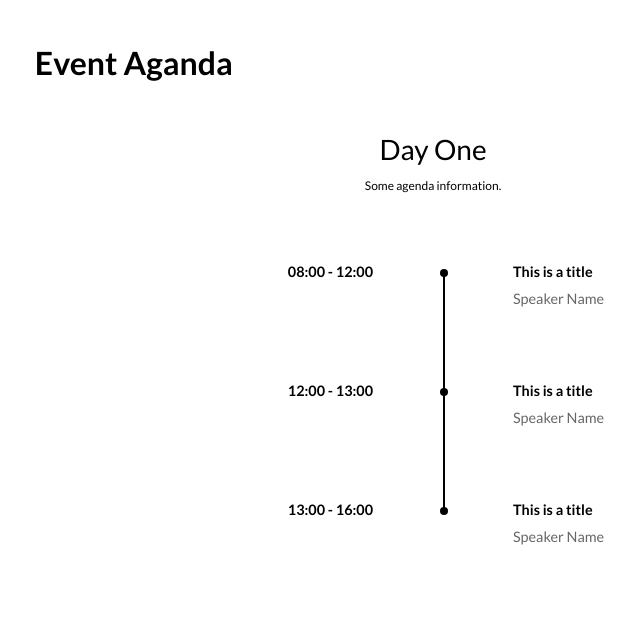
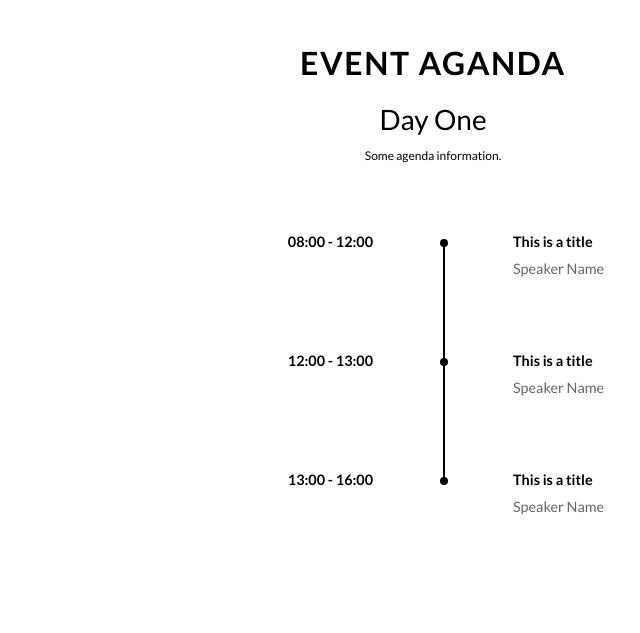
Before and after one commit to DanCanetti/agenda-parser, a plain HTML site: page index.html in a window 1280 px wide. Shown: the whole page, without its empty margins (207-847 px from the left). Drawn offline with nearby package versions, Linux system fonts and the light colour scheme.

Commit message:
H1 styling

```diff
--- a/css/partials/_base.scss
+++ b/css/partials/_base.scss
@@ -26,6 +26,14 @@ $screen-sm: 576px;
 
 body {
     font-family: 'Lato', sans-serif;
+    h1 {
+        width: 100%;
+        text-align: center;
+        margin-bottom: 0px;
+        text-transform: uppercase;
+        font-weight: 700;
+        letter-spacing: .1rem;
+    }
 }
 
 .section {
--- a/css/partials/agenda.scss
+++ b/css/partials/agenda.scss
@@ -17,9 +17,9 @@
     }
     .days {
       overflow: hidden;
-      margin-top: 50px;
+      margin-top: 20px;
       @include sm {
-        margin-top: 75px;
+        margin-top: 30px;
       }
     }
     .selectDay {
```
Also changed, not shown: css/agenda.css, 1 other file.
